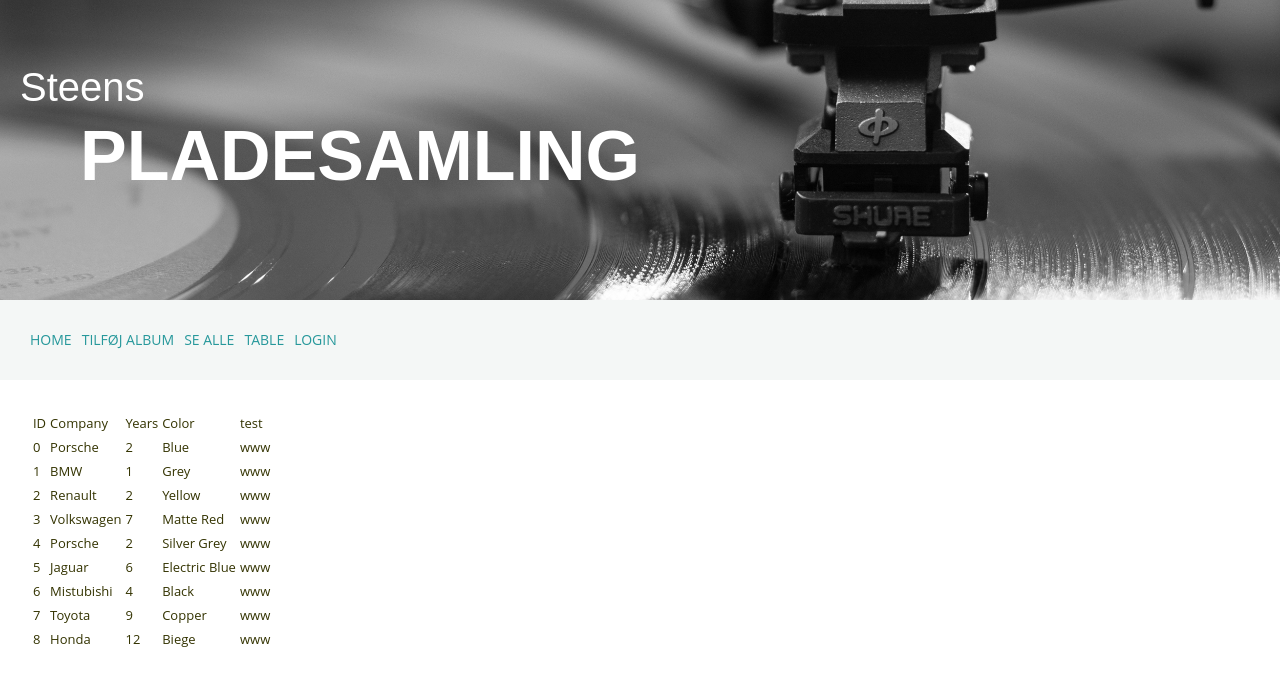
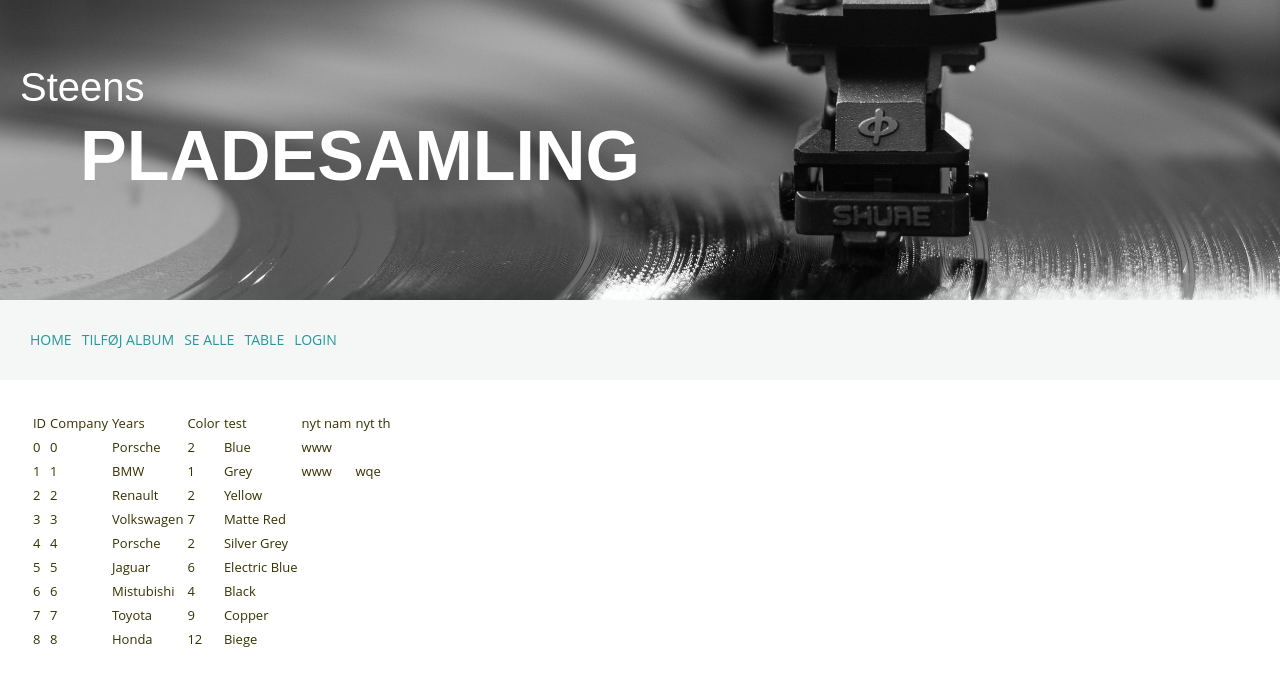
Before and after one commit to jardenna/records, a React app: page /table in a window 1280 px wide. Shown: the top 686 px of the page. Built offline with nearby package versions, Linux system fonts and the light colour scheme; a web font is replaced by a local one.

Commit message:
new functions

```diff
--- a/src/assets/data/cars.js
+++ b/src/assets/data/cars.js
@@ -24,17 +24,28 @@ export const theadText = [
       key: 'test',
       text: 'test',
       sort: true
+   },
+   {
+      key: 'test1',
+      text: 'nyt nam',
+      sort: true
+   }
+   ,
+   {
+      key: 'nyTh',
+      text: 'nyt th',
+      sort: true
    }
 ];
 
 export const cars = [
-   { myName: 'Porsche', age: 2, color: 'Blue', test: 'www' },
-   { myName: 'BMW', age: 1, color: 'Grey', test: 'www' },
-   { myName: 'Renault', age: 2, color: 'Yellow', test: 'www' },
-   { myName: 'Volkswagen', age: 7, color: 'Matte Red', test: 'www' },
-   { myName: 'Porsche', age: 2, color: 'Silver Grey', test: 'www' },
-   { myName: 'Jaguar', age: 6, color: 'Electric Blue', test: 'www' },
-   { myName: 'Mistubishi', age: 4, color: 'Black', test: 'www' },
-   { myName: 'Toyota', age: 9, color: 'Copper', test: 'www' },
-   { myName: 'Honda', age: 12, color: 'Biege', test: 'www' }
+   { id: 1, myName: 'Porsche', age: 2, color: 'Blue', test: 'www', test1: 'wqe' },
+   { id: 2, myName: 'BMW', age: 1, color: 'Grey', test: 'www', test1: 'wqe', nyTh: 'wqe' },
+   { id: 3, myName: 'Renault', age: 2, color: 'Yellow', test: 'www' },
+   { id: 4, myName: 'Volkswagen', age: 7, color: 'Matte Red', test: 'www' },
+   { id: 5, myName: 'Porsche', age: 2, color: 'Silver Grey', test: 'www' },
+   { id: 6, myName: 'Jaguar', age: 6, color: 'Electric Blue', test: 'www' },
+   { id: 7, myName: 'Mistubishi', age: 4, color: 'Black', test: 'www' },
+   { id: 8, myName: 'Toyota', age: 9, color: 'Copper', test: 'www' },
+   { id: 9, myName: 'Honda', age: 12, color: 'Biege', test: 'www' }
 ];
--- a/src/js/Common/normalizeData.js
+++ b/src/js/Common/normalizeData.js
@@ -1,6 +1,12 @@
 export function normalizeData(data) {
-   return data.map(elem => {
+   return data && data.map(elem => {
       const keys = Object.keys(elem);
       return keys.map(key => ({ key, text: elem[key] }));
    });
 }
+
+export function addId(data) {
+   return (
+      data && data.map((d, id) => ({ ...d, id }))
+   );
+}
--- a/src/js/Components/Login.js
+++ b/src/js/Components/Login.js
@@ -6,6 +6,7 @@ import { validateAuth } from '@common/validateAuth';
 import Context from '@commonReact/context';
 import Dropdown from './select/Dropdown';
 import useGlobalFetch from '@hooks/useGlobalFetch';
+import { normalizeData, addId } from '@common/normalizeData';
 
 const managerArr = 'https://gist.githubusercontent.com/daviferreira/41238222ac31fe36348544ee1d4a9a5e/raw/5dc996407f6c9a6630bfcec56eee22d4bc54b518/employees.json';
 
@@ -16,13 +17,16 @@ function Login() {
       password: ''
    };
    const { result } = useGlobalFetch(managerArr, 'Get');
+   const normalResult = result && normalizeData(result.data);
+   const data = normalResult && addId(normalResult);
    const inputIdentifier = 'search-managers';
    const dropDownContext = {
       result,
       inputIdentifier,
       inputName: inputIdentifier,
       type: 'text',
-      label: 'Select Manager'
+      label: 'Select Manager',
+      data
    };
 
    const login = () => {
--- a/src/js/Components/Table/Table.js
+++ b/src/js/Components/Table/Table.js
@@ -1,31 +1,26 @@
-import React, { useState } from 'react';
+import React from 'react';
 
 import TableHeader from './TableHeader';
 import TableBody from './TableBody';
-
-import { normalizeData } from '@common/normalizeData';
+import { normalizeData, addId } from '@common/normalizeData';
 import { cars, theadText } from '@data/cars';
-import { useSorting } from '@hooks/useSorting';
+import { objKeys } from '@utils/iteratorList';
 
 
+
+//Creating an iterator for mapping data
+const iterator = ['id', ...objKeys(cars)];
+
 function Table() {
-
-   const data = cars.map((d, id) => ({ ...d, id }));
-   const [headerText, setHeaderText] = useState(theadText);
-
-   const { sortedItems, sortFunc, sortClassName } = useSorting(data);
-
-   const tbodyData = normalizeData(sortedItems);
+   const tbodyData = normalizeData(addId(cars));
 
    return (
       <div>
          <table className="container">
             <TableHeader
-               headers={headerText}
-               sortFunc={sortFunc}
-               sortClassName={sortClassName}
+               headers={theadText}
             />
-            <TableBody data={tbodyData} theadText={theadText} />
+            <TableBody data={tbodyData} theadText={theadText} iterator={iterator} />
          </table>
 
       </div>
--- a/src/js/Components/Table/TableBody.js
+++ b/src/js/Components/Table/TableBody.js
@@ -2,8 +2,7 @@ import React from 'react';
 
 import TableCell from './TableCell';
 
-function TableBody({ data, theadText }) {
-   const headerOrder = theadText.map(m => m.key);
+function TableBody({ data, iterator }) {
 
    return (
       <tbody>
@@ -17,7 +16,7 @@ function TableBody({ data, theadText }) {
 
                            return (
                               <TableCell key={'cell' + i}
-                                 data={row.find(r => r.key === headerOrder[i])}
+                                 data={row.find(r => r.key === iterator[i])}
 
                               />
                            );
--- a/src/js/Components/Table/TableHeader.js
+++ b/src/js/Components/Table/TableHeader.js
@@ -2,7 +2,7 @@ import React from 'react';
 
 import TableCell from './TableCell';
 
-function TableHeader({ headers, sortFunc, sortClassName }) {
+function TableHeader({ headers }) {
 
    return (
       <thead className="table-row">
@@ -13,8 +13,6 @@ function TableHeader({ headers, sortFunc, sortClassName }) {
                      <TableCell
                         key={d.key}
                         data={d}
-                        onClick={() => sortFunc(d.key)}
-                        className={sortClassName(d.key)}
 
                      />
                   );
--- a/src/js/Components/select/SelectOptions.js
+++ b/src/js/Components/select/SelectOptions.js
@@ -4,7 +4,6 @@ import useCustomContext from '@hooks/useCustomContext';
 
 const SelectOptions = (props) => {
    const ref = useRef(null);
-   //console.log(useCustomContext());
    useEffect(() => {
       if (props.focus) {
          ref.current.focus();
@@ -12,6 +11,8 @@ const SelectOptions = (props) => {
    }, [props.focus]);
 
 
+
+   const { data } = useCustomContext();
 
    return (
       <section id={props.id} className="select-options"
@@ -23,6 +24,8 @@ const SelectOptions = (props) => {
 
          <div className="select-info" data-selector="selectInfo">
             <p> {props.name} </p>
+            <p> {props.jobLevel} </p>
+            <p> {props.Department} </p>
          </div>
 
       </section>
--- /dev/null
+++ b/src/js/utils/iteratorList.js
@@ -0,0 +1,11 @@
+// Function for finding the object with longest length in an array
+function iteratorObj(data) {
+   const keyLength = data.map(a => Object.keys(a).length);
+   const maxLength = Math.max(...keyLength);
+
+   return data.filter(a => Object.keys(a).length === maxLength);
+}
+
+export function objKeys(data) {
+   return Object.keys(iteratorObj(data)[0]);
+}
```
Also changed, not shown: src/js/utils/flattenObject.js (added, +26 -0 lines), src/js/utils/searchRecursive.js (added, +18 -0 lines), .babelrc.
